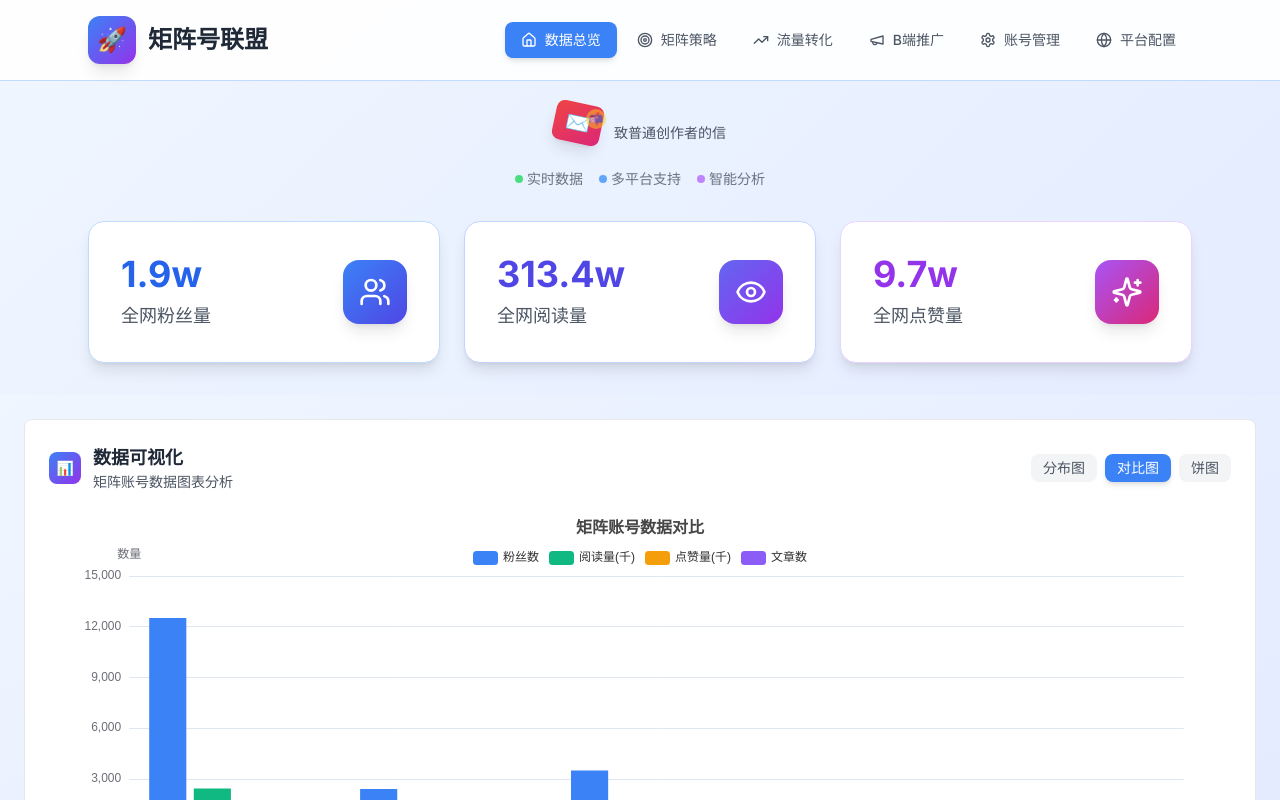
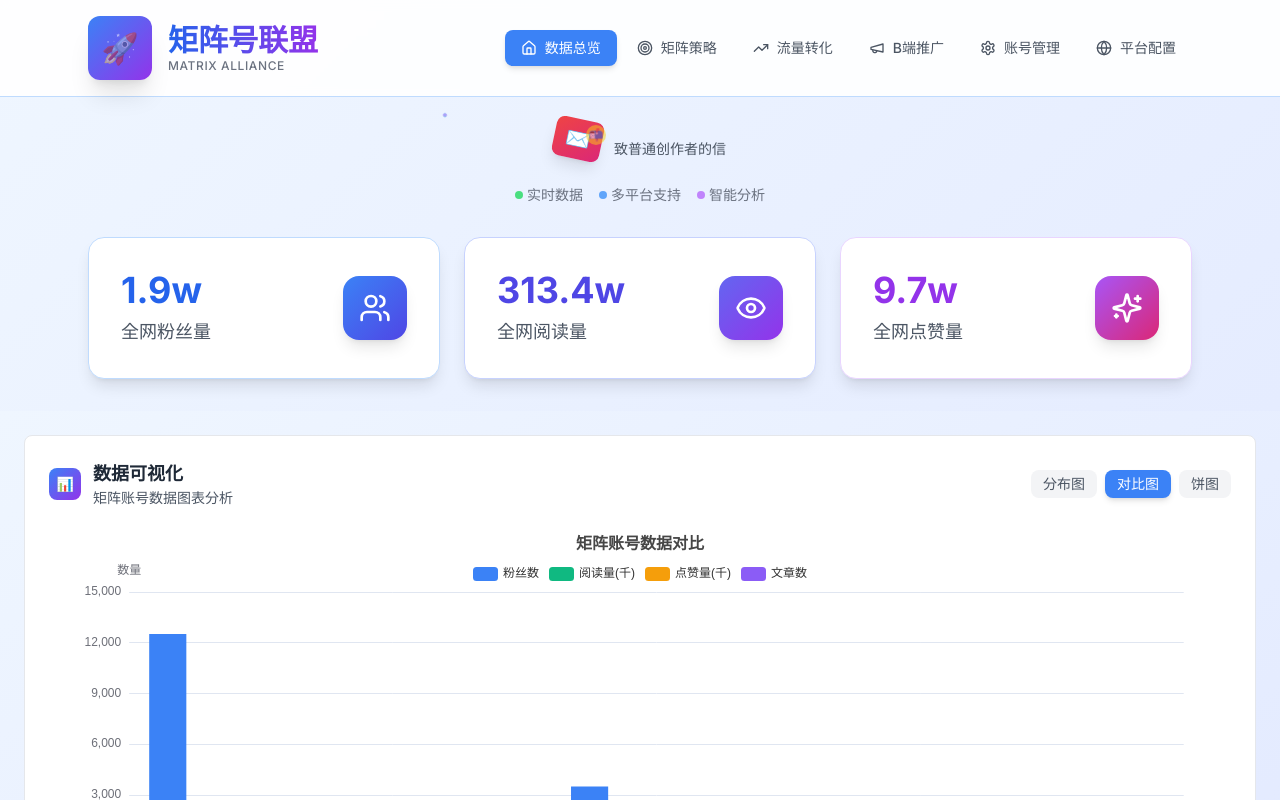
Before and after one commit to TUARAN/MatrixFans, a Vue app: page / in a window 1280 px wide. Shown: the top 800 px of the page. Built offline with nearby package versions, Linux system fonts and the light colour scheme.

Commit message:
feat: 增强UI效果和修复页边距
- 增强左上角logo效果：增大尺寸、渐变文字、悬停动效
- 添加banner背景粒子向上动效
- 修复账号管理和平台配置页面页边距不一致问题
- 让'致普通创作者的信'文字可点击
- 统一所有页面的容器样式

```diff
--- a/src/App.vue
+++ b/src/App.vue
@@ -94,6 +94,22 @@ watch(globalStats, (val) => {
   animateTo(val.totalReads, animatedReads)
   animateTo(val.totalLikes, animatedLikes)
 })
+
+// 生成粒子样式
+const getParticleStyle = (index: number) => {
+  const size = Math.random() * 4 + 2 // 2-6px
+  const left = Math.random() * 100 // 0-100%
+  const animationDelay = Math.random() * 3 // 0-3s
+  const animationDuration = Math.random() * 3 + 4 // 4-7s
+
+  return {
+    width: `${size}px`,
+    height: `${size}px`,
+    left: `${left}%`,
+    animationDelay: `${animationDelay}s`,
+    animationDuration: `${animationDuration}s`
+  }
+}
 </script>
 
 <template>
@@ -103,11 +119,16 @@ watch(globalStats, (val) => {
       <div class="max-w-6xl mx-auto px-6 py-4">
         <div class="flex items-center justify-between">
           <!-- Logo -->
-          <div class="flex items-center space-x-3">
-            <div class="w-12 h-12 bg-gradient-to-br from-blue-500 to-purple-600 rounded-xl flex items-center justify-center shadow-lg">
-              <span class="text-2xl">🚀</span>
+          <div class="flex items-center space-x-4">
+            <div class="w-16 h-16 bg-gradient-to-br from-blue-500 to-purple-600 rounded-xl flex items-center justify-center shadow-xl hover:shadow-2xl transition-all duration-300 hover:scale-105">
+              <span class="text-3xl animate-pulse">🚀</span>
             </div>
-            <span class="text-2xl font-bold text-gray-800">矩阵号联盟</span>
+            <div class="flex flex-col">
+              <span class="text-3xl font-black text-transparent bg-clip-text bg-gradient-to-r from-blue-600 to-purple-600 hover:from-blue-700 hover:to-purple-700 transition-all duration-300 cursor-default">
+                矩阵号联盟
+              </span>
+              <span class="text-xs text-gray-500 font-medium tracking-wider">MATRIX ALLIANCE</span>
+            </div>
           </div>
 
           <!-- 导航菜单 -->
@@ -166,8 +187,14 @@ watch(globalStats, (val) => {
 
     <!-- 主内容区域 -->
     <div class="min-h-screen">
-        <!-- 极简Banner区域 -->
-        <div class="relative overflow-hidden">
+        <!-- 极简Banner区域 - 只在数据总览页面显示 -->
+        <div v-if="route.path === '/'" class="relative overflow-hidden">
+          <!-- 粒子背景动效 -->
+          <div class="absolute inset-0 z-0">
+            <div class="particles-container">
+              <div v-for="i in 20" :key="i" class="particle" :style="getParticleStyle(i)"></div>
+            </div>
+          </div>
           <div class="relative z-10 max-w-6xl mx-auto px-6 py-8">
             <!-- 主标题 -->
             <div class="space-y-3 mb-8">
@@ -187,9 +214,12 @@ watch(globalStats, (val) => {
                       <span class="text-xs">📬</span>
                     </div>
                   </button>
-                  <span class="text-sm text-gray-600 font-medium whitespace-nowrap">
+                  <button
+                    @click="showLetterModal = true"
+                    class="text-sm text-gray-600 font-medium whitespace-nowrap hover:text-blue-600 transition-colors duration-200 cursor-pointer"
+                  >
                     致普通创作者的信
-                  </span>
+                  </button>
                 </div>
               </div>
               <div class="flex items-center justify-center space-x-4 text-sm text-gray-500">
@@ -426,4 +456,40 @@ watch(globalStats, (val) => {
   border: 1px solid #d1d5db;
   min-height: 400px;
 }
+
+/* 粒子动画 */
+.particles-container {
+  position: absolute;
+  top: 0;
+  left: 0;
+  width: 100%;
+  height: 100%;
+  pointer-events: none;
+}
+
+.particle {
+  position: absolute;
+  background: linear-gradient(45deg, #3b82f6, #8b5cf6, #06b6d4);
+  border-radius: 50%;
+  opacity: 0.6;
+  animation: floatUp linear infinite;
+  bottom: -10px;
+}
+
+@keyframes floatUp {
+  0% {
+    transform: translateY(0) rotate(0deg);
+    opacity: 0;
+  }
+  10% {
+    opacity: 0.6;
+  }
+  90% {
+    opacity: 0.6;
+  }
+  100% {
+    transform: translateY(-100vh) rotate(360deg);
+    opacity: 0;
+  }
+}
 </style>
--- a/src/components/AccountManager.vue
+++ b/src/components/AccountManager.vue
@@ -135,8 +135,9 @@ const togglePlatform = (platform: CommunityType) => {
 </script>
 
 <template>
-  <div class="space-y-6">
-    <!-- 头部操作栏 -->
+  <div class="max-w-7xl mx-auto px-6 py-6">
+    <div class="space-y-6">
+      <!-- 头部操作栏 -->
     <div class="flex items-center justify-between">
       <div class="flex items-center space-x-3">
         <div class="w-8 h-8 bg-gradient-to-br from-blue-500 to-purple-600 rounded-lg flex items-center justify-center">
@@ -475,6 +476,7 @@ const togglePlatform = (platform: CommunityType) => {
         </div>
       </div>
     </div>
+    </div>
   </div>
 </template>
 
--- a/src/components/PlatformConfig.vue
+++ b/src/components/PlatformConfig.vue
@@ -220,8 +220,9 @@ const getGradientClass = (gradient: string) => {
 </script>
 
 <template>
-  <div class="space-y-6">
-    <!-- 头部操作栏 -->
+  <div class="max-w-7xl mx-auto px-6 py-6">
+    <div class="space-y-6">
+      <!-- 头部操作栏 -->
     <div class="flex items-center justify-between">
       <div class="flex items-center space-x-3">
         <div class="w-8 h-8 bg-gradient-to-br from-blue-500 to-purple-600 rounded-lg flex items-center justify-center">
@@ -592,6 +593,7 @@ const getGradientClass = (gradient: string) => {
         </div>
       </div>
     </div>
+    </div>
   </div>
 </template>
 
```
